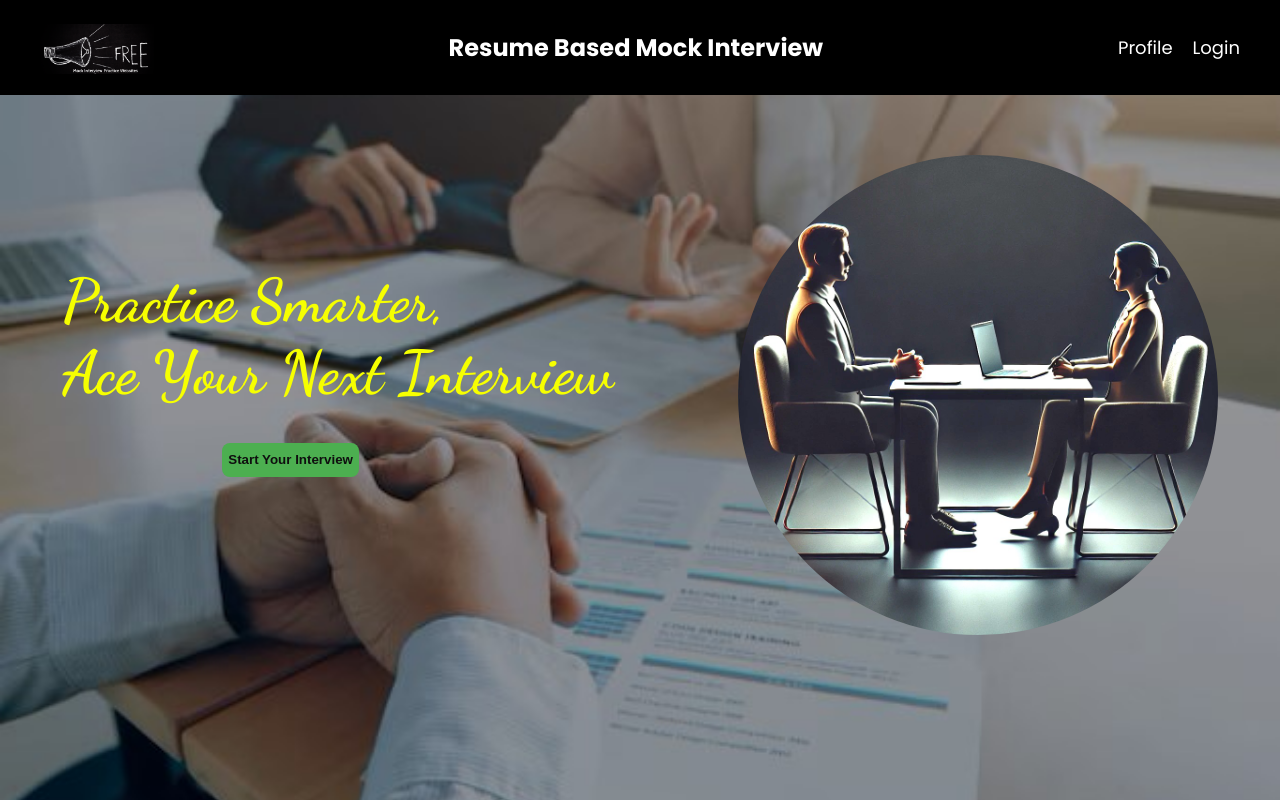
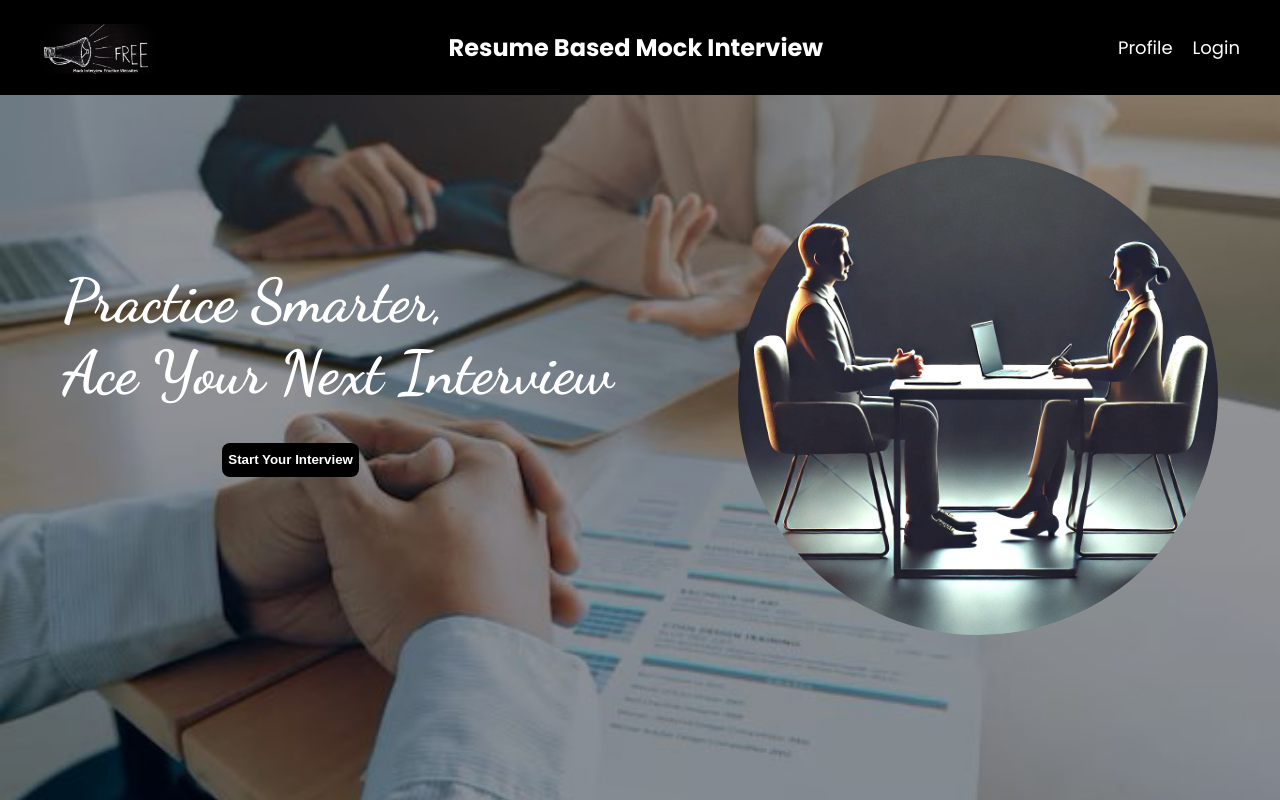
Before and after one commit to khushi505/Mock-Interview, a React (Vite) app: page / in a window 1280 px wide. Built offline with nearby package versions, Linux system fonts and the light colour scheme.

Commit message:
ui changes

```diff
--- a/src/components/Landing.css
+++ b/src/components/Landing.css
@@ -46,7 +46,7 @@ h1 {
 }
 
 .about_left {
-  color: rgb(246, 255, 0);
+  color: white;
   font-weight: bolder;
   font-size: 60px;
   font-family: "Dancing Script", cursive;
@@ -59,9 +59,9 @@ h1 {
   margin-top: 60px;
 }
 .start-button {
-  background-color: #4caf50; /* Green */
+  background-color: black;
   border: none;
-  color: rgb(15, 15, 15);
+  color: white;
   font-weight: bold;
   display: inline-block;
   cursor: pointer;
@@ -72,5 +72,6 @@ h1 {
 }
 
 button:hover {
-  background-color: #45a049;
+  background-color: white;
+  color: black;
 }
--- a/src/components/ResumeAnalyzer.css
+++ b/src/components/ResumeAnalyzer.css
@@ -44,6 +44,8 @@
   z-index: 2; /* Ensure it appears above the black overlay */
   color: white; /* White text for better readability */
   position: relative;
+  display: flex;
+  align-items: center;
 }
 
 #questionsContainer p {
@@ -53,6 +55,9 @@
 #questionsContainer textarea {
   width: 100%;
   margin-bottom: 10px;
+  position: relative;
+  display: flex;
+  align-items: center;
 }
 
 .left-section {
@@ -63,7 +68,7 @@
   align-items: center;
   flex-direction: column;
   font-size: 30px;
-  color: yellow;
+  color: white;
   font-weight: 500;
   z-index: 2; /* Ensure it appears above the black overlay */
 }
@@ -85,7 +90,7 @@
 }
 
 .upload {
-  background-color: #4caf50;
+  background-color: black;
   height: 40px;
   border-radius: 10px;
   border: 0px;
@@ -94,9 +99,5 @@
   font-family: "Poppins", sans-serif;
   font-size: 15px;
   font-weight: 600;
+  color: white;
 }
-
-.upload:hover {
-  background-color: yellow;
-  cursor: pointer;
-}
```
